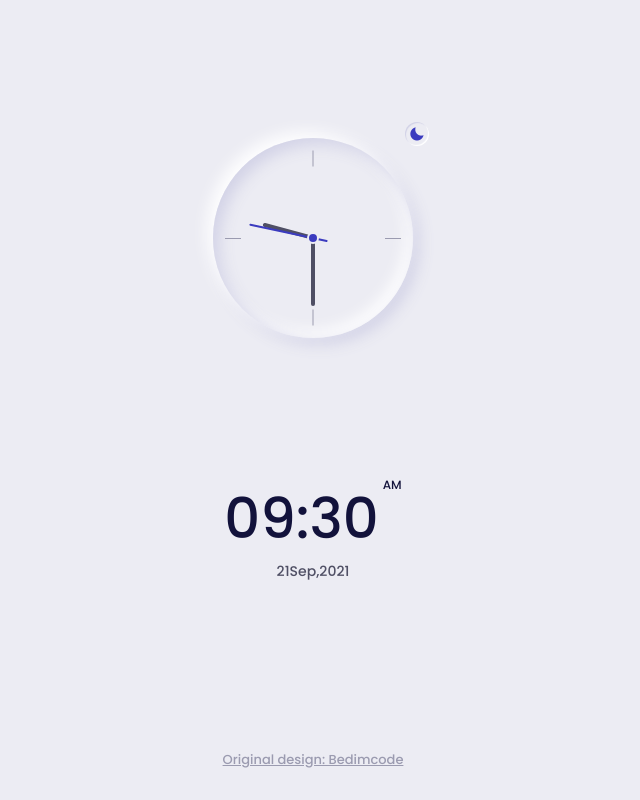
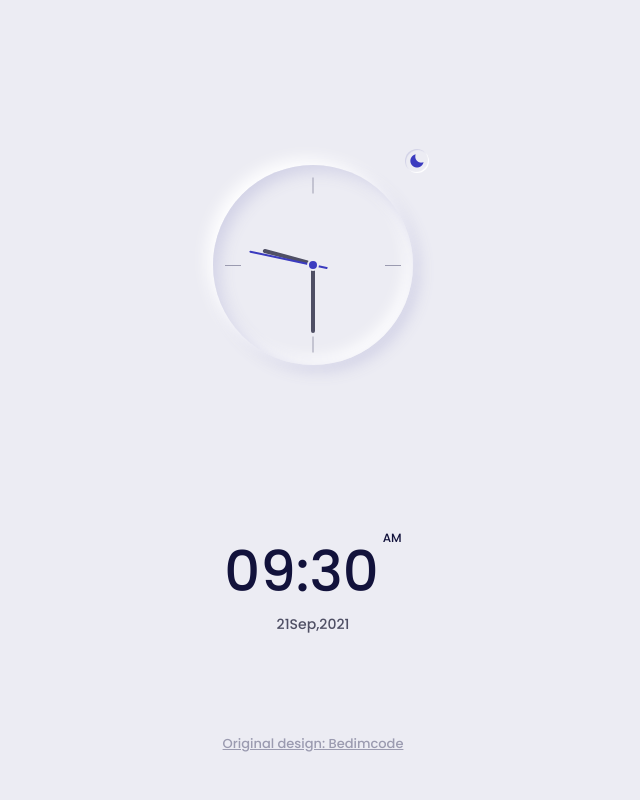
Before and after one commit to xdevtomix/double-clock, a React (Vite) app: page / in a window 1280 px wide. Shown: the whole page, without its empty margins (327-967 px from the left). Built offline with nearby package versions, Linux system fonts and the light colour scheme.

Commit message:
logo position fixed

```diff
--- a/src/components/Clock.jsx
+++ b/src/components/Clock.jsx
@@ -181,7 +181,7 @@ const TwoClocks = styled.div`
     justify-content: space-evenly;
     align-items: center;
     width: 100%;
-    height: 90%;
+    height: 100%;
 `;
 
 const Analog = styled.div`
@@ -297,6 +297,8 @@ const DigitalDate = styled.div`
 `;
 
 const Logo = styled.a`
+    position : fixed;
+    bottom : 1rem;
     width: 100%;
     height: 10%;
     display: flex;
```
